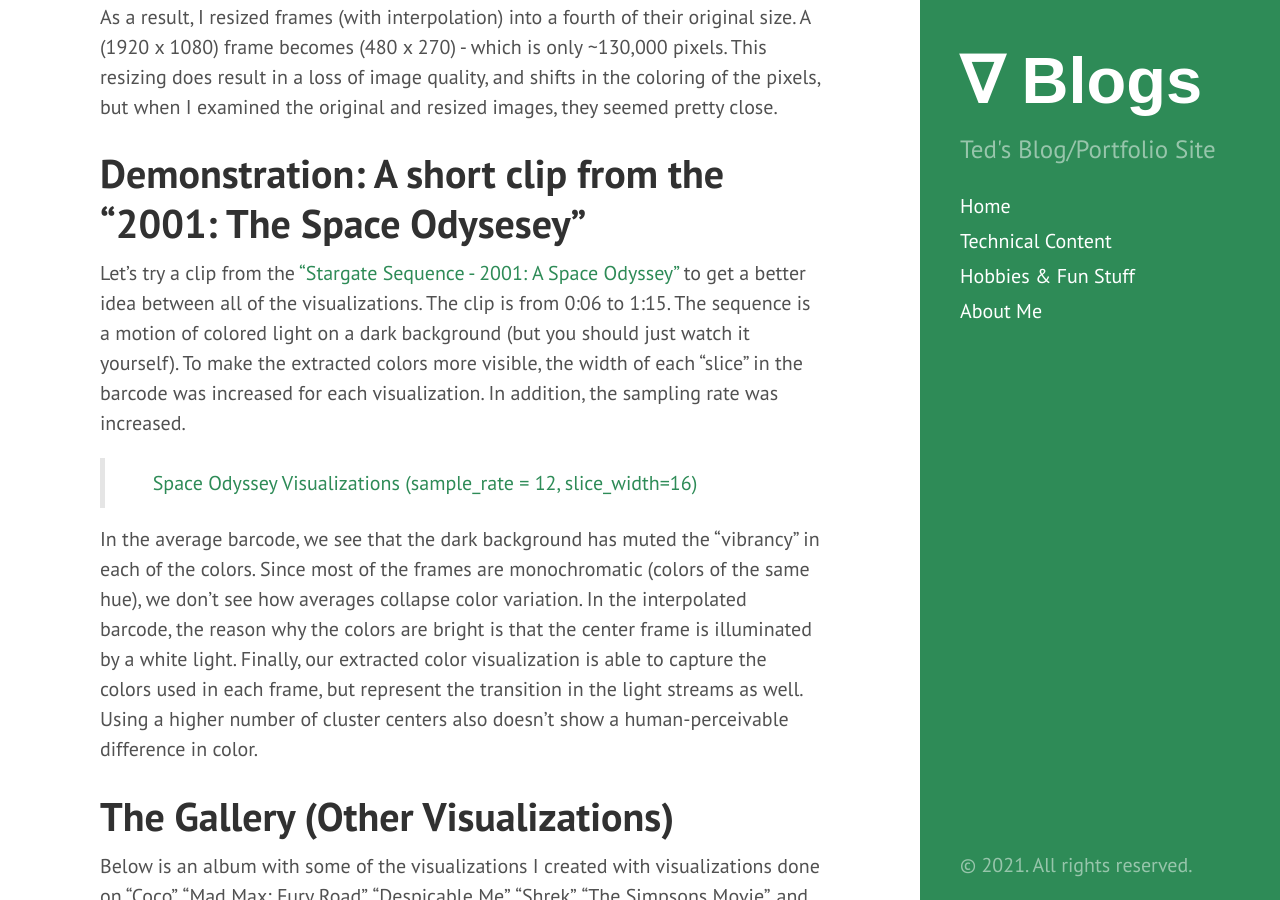
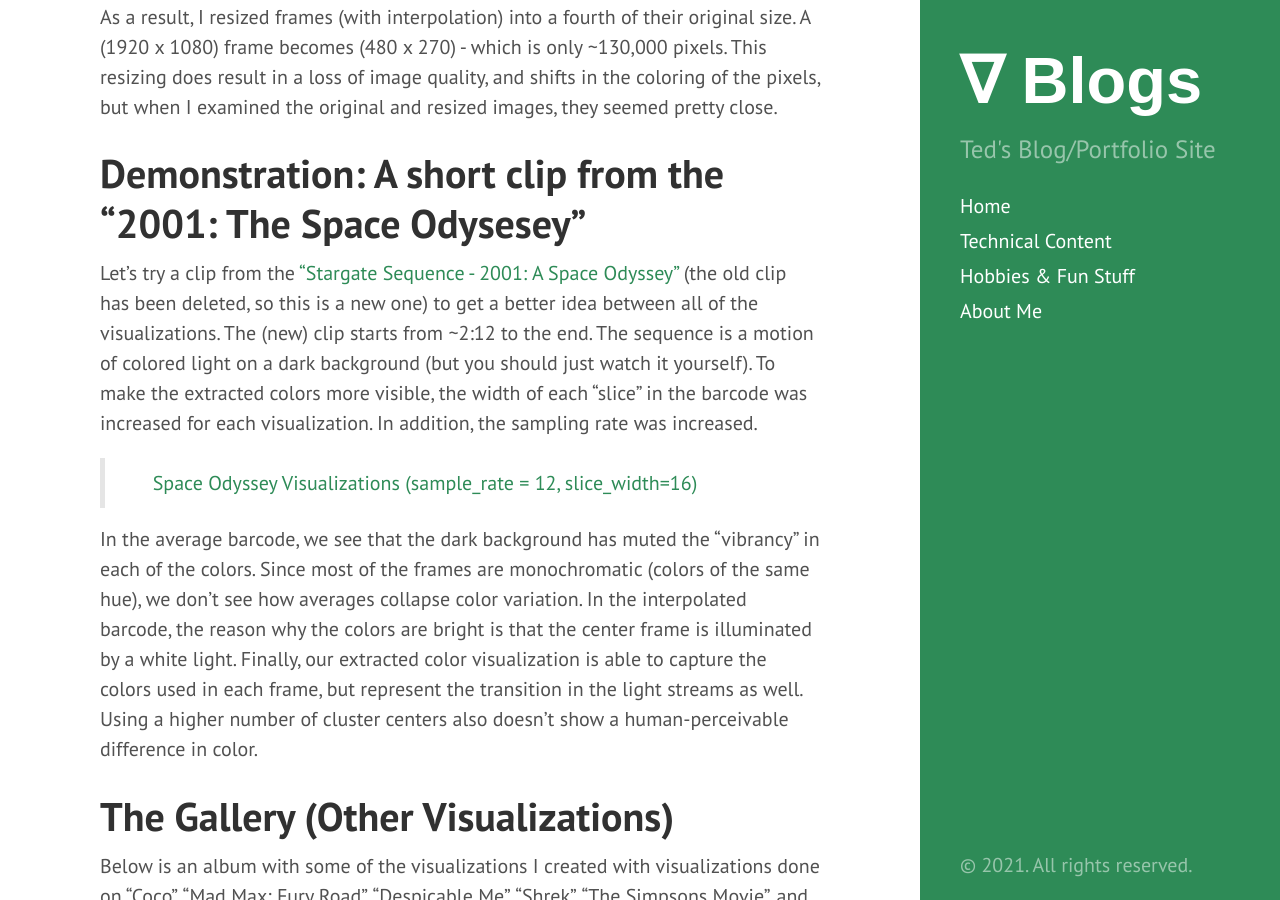
Before and after one commit to tedkim97/tedkim97.github.io, a Jekyll site: the page built from _posts/2020-06-12-movie_vis_presentable.md, in a window 1280 px wide and 900 px high, scrolled down 7882 px. Built offline with Jekyll 4.4.1, drawn with Linux system fonts in a browser that asks for light colours; a script that is not in the unit is left out.

Commit message:
corrections to a broken link

```diff
--- a/_posts/2020-06-12-movie_vis_presentable.md
+++ b/_posts/2020-06-12-movie_vis_presentable.md
@@ -139,7 +139,7 @@ Another problem is that each individual frame is too large for (relatively quick
 As a result, I resized frames (with interpolation) into a fourth of their original size. A (1920 x 1080) frame becomes (480 x 270) - which is only \~130,000 pixels. This resizing does result in a loss of image quality, and shifts in the coloring of the pixels, but when I examined the original and resized images, they seemed pretty close.
 
 # Demonstration: A short clip from the "2001: The Space Odysesey"
-Let's try a clip from the ["Stargate Sequence - 2001: A Space Odyssey"](https://youtu.be/ebmwYqoUp44?t=6) to get a better idea between all of the visualizations. The clip is from 0:06 to 1:15. The sequence is a motion of colored light on a dark background (but you should just watch it yourself). To make the extracted colors more visible, the width of each "slice" in the barcode was increased for each visualization. In addition, the sampling rate was increased.
+Let's try a clip from the ["Stargate Sequence - 2001: A Space Odyssey"](https://youtu.be/1DNbkKBW0K8?t=132) (the old clip has been deleted, so this is a new one) to get a better idea between all of the visualizations. The (new) clip starts from \~2:12 to the end. The sequence is a motion of colored light on a dark background (but you should just watch it yourself). To make the extracted colors more visible, the width of each "slice" in the barcode was increased for each visualization. In addition, the sampling rate was increased.
 
 {% include imgur.html href="//imgur.com/a/f4asdaM" id="a/f4asdaM" context=showViews caption="Space Odyssey Visualizations (sample_rate = 12, slice_width=16)" %}
 
```
